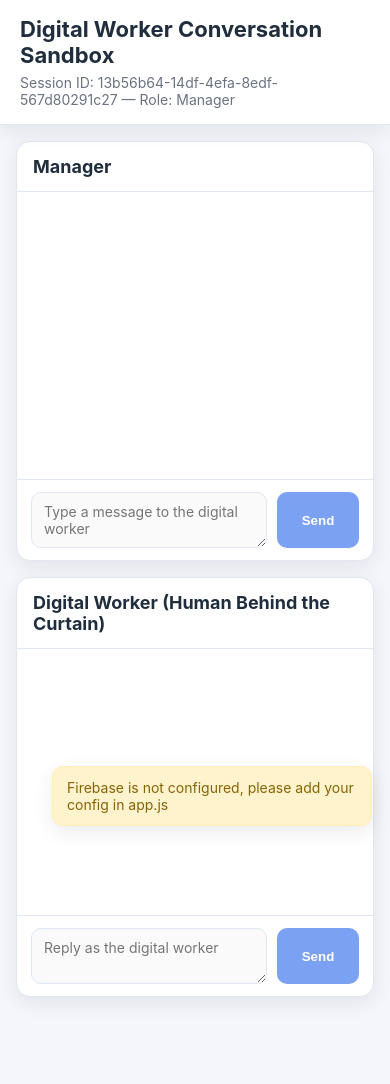
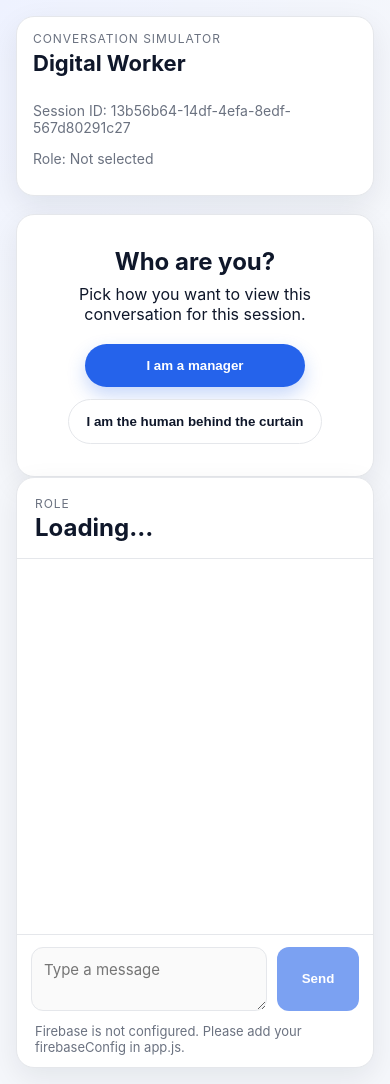
Before and after one commit to itsBrianCreates/hbc, a plain HTML site: page index.html in a window 390 px wide. Before the commit the page ends 1029 px from the top, so only its background shows below. Drawn offline with Linux system fonts and the light colour scheme.

Commit message:
Refactor chat app with role picker and single view

```diff
--- a/app.js
+++ b/app.js
@@ -1,25 +1,31 @@
 (function () {
-  const sessionSpan = document.getElementById('session-id');
-  const roleLabel = document.getElementById('role-label');
-  const managerHistory = document.getElementById('manager-history');
-  const operatorHistory = document.getElementById('operator-history');
-  const managerForm = document.getElementById('manager-form');
-  const operatorForm = document.getElementById('operator-form');
-  const managerInput = document.getElementById('manager-input');
-  const operatorInput = document.getElementById('operator-input');
-  const managerSend = document.getElementById('manager-send');
-  const operatorSend = document.getElementById('operator-send');
-  const configWarning = document.getElementById('config-warning');
-
-  // Utility: parse query params
-  const params = new URLSearchParams(window.location.search);
-  let sessionId = params.get('session');
-  const operatorFlag = params.get('operator') === '1';
-
   const ROLE_MANAGER = 'manager';
   const ROLE_WORKER = 'worker';
 
-  // Generate a simple session id if missing
+  const rolePicker = document.getElementById('role-picker');
+  const chooseManager = document.getElementById('choose-manager');
+  const chooseOperator = document.getElementById('choose-operator');
+  const chatSection = document.getElementById('chat');
+  const chatTitle = document.getElementById('chat-title');
+  const chatSubtitle = document.getElementById('chat-subtitle');
+  const chatEyebrow = document.getElementById('chat-eyebrow');
+  const messageList = document.getElementById('message-list');
+  const composerForm = document.getElementById('composer');
+  const messageInput = document.getElementById('message-input');
+  const sendButton = document.getElementById('send-button');
+  const sessionSpan = document.getElementById('session-id');
+  const roleLabel = document.getElementById('role-label');
+  const status = document.getElementById('status');
+
+  if (!rolePicker || !messageInput) {
+    console.error('Required DOM nodes missing.');
+    return;
+  }
+
+  // Session handling
+  const params = new URLSearchParams(window.location.search);
+  let sessionId = params.get('session');
+
   function generateSessionId() {
     if (crypto.randomUUID) return crypto.randomUUID();
     return 'session-' + Math.random().toString(36).slice(2, 10);
@@ -32,163 +38,178 @@
     history.replaceState(null, '', newUrl);
   }
 
-  // Persist role per URL in localStorage
-  const roleKey = `dw-role-${window.location.pathname}-${sessionId}`;
-  const storedRole = localStorage.getItem(roleKey);
-  const activeRole = operatorFlag ? ROLE_WORKER : ROLE_MANAGER;
-  if (!storedRole || storedRole !== activeRole) {
-    localStorage.setItem(roleKey, activeRole);
-  }
+  sessionSpan.textContent = sessionId;
 
-  sessionSpan.textContent = sessionId;
-  roleLabel.textContent = activeRole === ROLE_MANAGER ? 'Manager' : 'Operator';
+  const roleKey = `hbcRole:${sessionId}`;
+  let activeRole = localStorage.getItem(roleKey) || '';
 
-  function setRoleControls(role) {
-    const isManager = role === ROLE_MANAGER;
-    managerInput.placeholder = isManager
-      ? 'Type a message to the digital worker'
-      : 'Viewing as operator — manager input disabled here';
-    operatorInput.placeholder = isManager
-      ? 'Viewing as manager — operator input disabled here'
-      : 'Reply as the digital worker';
-
-    managerInput.disabled = !isManager;
-    managerSend.disabled = !isManager;
-    operatorInput.disabled = isManager;
-    operatorSend.disabled = isManager;
-  }
-
-  // Firebase configuration placeholder — replace with your project values
+  // Firebase config placeholder
   const firebaseConfig = {
+    // TODO: replace the placeholder values below with your Firebase project settings.
     apiKey: 'YOUR_API_KEY',
     authDomain: 'YOUR_AUTH_DOMAIN',
     projectId: 'YOUR_PROJECT_ID',
     storageBucket: 'YOUR_STORAGE_BUCKET',
     messagingSenderId: 'YOUR_MESSAGING_SENDER_ID',
-    appId: 'YOUR_APP_ID'
+    appId: 'YOUR_APP_ID',
   };
 
-  let db;
-  try {
-    if (!firebaseConfig.apiKey || firebaseConfig.apiKey === 'YOUR_API_KEY') {
-      throw new Error('Firebase config missing');
-    }
-    const app = firebase.initializeApp(firebaseConfig);
-    db = firebase.firestore(app);
-  } catch (err) {
-    configWarning.textContent = 'Firebase is not configured, please add your config in app.js';
-    configWarning.style.display = 'block';
-    disableInputs();
-    return;
+  let db = null;
+  let messagesRef = null;
+  let unsubscribe = null;
+
+  function firebaseReady() {
+    if (typeof firebase === 'undefined') return false;
+    if (!firebaseConfig.apiKey || firebaseConfig.apiKey === 'YOUR_API_KEY') return false;
+    return true;
   }
 
-  const messagesRef = db.collection('sessions').doc(sessionId).collection('messages');
+  function initializeFirebase() {
+    if (!firebaseReady()) {
+      status.textContent = 'Firebase is not configured. Please add your firebaseConfig in app.js.';
+      disableComposer();
+      return;
+    }
 
-  // Listen for changes
-  messagesRef.orderBy('timestamp', 'asc').onSnapshot((snapshot) => {
-    const messages = [];
-    snapshot.forEach((doc) => messages.push({ id: doc.id, ...doc.data() }));
-    renderHistory(messages);
-  }, (error) => {
-    console.error('Failed to listen to messages', error);
-  });
-
-  function renderHistory(messages) {
-    managerHistory.innerHTML = '';
-    operatorHistory.innerHTML = '';
-    messages.forEach((msg) => {
-      const managerBubble = createMessageBubble(msg, ROLE_MANAGER);
-      const operatorBubble = createMessageBubble(msg, ROLE_WORKER);
-      managerHistory.appendChild(managerBubble);
-      operatorHistory.appendChild(operatorBubble);
-    });
-    scrollToBottom(managerHistory);
-    scrollToBottom(operatorHistory);
+    try {
+      const app = firebase.initializeApp(firebaseConfig);
+      db = firebase.firestore(app);
+      messagesRef = db.collection('sessions').doc(sessionId).collection('messages');
+    } catch (err) {
+      console.error('Firebase init failed', err);
+      status.textContent = 'Unable to initialize Firebase. Check the console for details.';
+      disableComposer();
+    }
   }
 
-  function createMessageBubble(message, perspective) {
-    const bubble = document.createElement('div');
-    const isManager = message.role === ROLE_MANAGER;
-    const roleText = isManager ? 'Manager' : 'Digital Worker';
-    const bubbleRoleClass = (perspective === ROLE_MANAGER)
-      ? (isManager ? 'manager' : 'worker')
-      : (isManager ? 'worker' : 'manager');
+  function disableComposer() {
+    messageInput.disabled = true;
+    sendButton.disabled = true;
+  }
 
-    bubble.className = `message ${bubbleRoleClass}`;
+  function enableComposer() {
+    messageInput.disabled = false;
+    updateSendState();
+  }
 
-    const meta = document.createElement('div');
-    meta.className = 'meta';
-    const time = message.timestamp?.toDate ? message.timestamp.toDate() : new Date(message.timestamp || Date.now());
-    meta.innerHTML = `<span>${roleText}</span><span>${formatTime(time)}</span>`;
+  function setRole(role) {
+    activeRole = role;
+    localStorage.setItem(roleKey, role);
+    roleLabel.textContent = role === ROLE_MANAGER ? 'Manager' : 'Human behind the curtain';
 
-    const text = document.createElement('div');
-    text.className = 'body';
-    text.textContent = message.text;
+    chatEyebrow.textContent = role === ROLE_MANAGER ? 'Manager view' : 'Operator view';
+    chatTitle.textContent = role === ROLE_MANAGER ? 'Digital Worker' : 'Human Behind the Curtain';
+    chatSubtitle.textContent = role === ROLE_MANAGER
+      ? 'You are the manager. Ask the digital worker to perform tasks.'
+      : 'You are replying on behalf of the digital worker. Respond to the manager.';
 
-    bubble.appendChild(meta);
-    bubble.appendChild(text);
-    return bubble;
+    messageInput.placeholder = role === ROLE_MANAGER
+      ? 'Type a task or question for the digital worker'
+      : 'Reply to the manager as the digital worker (Shift+Enter for new line)';
+
+    rolePicker.hidden = true;
+    chatSection.hidden = false;
+    messageInput.focus();
+    enableComposer();
+    updateSendState();
   }
+
+  chooseManager.addEventListener('click', () => setRole(ROLE_MANAGER));
+  chooseOperator.addEventListener('click', () => setRole(ROLE_WORKER));
+
+  // Restore role or show picker
+  if (activeRole === ROLE_MANAGER || activeRole === ROLE_WORKER) {
+    setRole(activeRole);
+  } else {
+    rolePicker.hidden = false;
+    chatSection.hidden = true;
+  }
+
+  initializeFirebase();
 
   function formatTime(date) {
     return new Intl.DateTimeFormat([], {
       hour: 'numeric',
       minute: '2-digit',
       month: 'short',
-      day: 'numeric'
+      day: 'numeric',
     }).format(date);
   }
 
-  function scrollToBottom(container) {
-    container.scrollTop = container.scrollHeight;
+  function renderMessages(messages) {
+    messageList.innerHTML = '';
+    messages.forEach((msg) => {
+      const bubble = document.createElement('div');
+      const isManager = msg.role === ROLE_MANAGER;
+      const roleLabel = isManager ? 'Manager' : 'Digital Worker';
+      bubble.className = `message ${isManager ? 'manager' : 'worker'}`;
+
+      const meta = document.createElement('div');
+      meta.className = 'meta';
+      const timestamp = msg.timestamp?.toDate ? msg.timestamp.toDate() : new Date(msg.createdAt || Date.now());
+      meta.innerHTML = `<span>${roleLabel}</span><span>${formatTime(timestamp)}</span>`;
+
+      const body = document.createElement('div');
+      body.className = 'body';
+      body.textContent = msg.text;
+
+      bubble.appendChild(meta);
+      bubble.appendChild(body);
+      messageList.appendChild(bubble);
+    });
+    messageList.scrollTop = messageList.scrollHeight;
   }
 
-  async function sendMessage(role, text) {
+  function startListening() {
+    if (!messagesRef) return;
+    if (unsubscribe) unsubscribe();
+
+    unsubscribe = messagesRef
+      .orderBy('createdAt', 'asc')
+      .onSnapshot((snapshot) => {
+        const messages = [];
+        snapshot.forEach((doc) => messages.push({ id: doc.id, ...doc.data() }));
+        renderMessages(messages);
+      }, (err) => {
+        console.error('Failed to listen for messages', err);
+        status.textContent = 'Real-time updates are unavailable right now.';
+      });
+  }
+
+  startListening();
+
+  async function sendMessage(text) {
     const trimmed = text.trim();
-    if (!trimmed) return;
+    if (!trimmed || !messagesRef) return;
     const payload = {
       text: trimmed,
-      role,
-      timestamp: firebase.firestore.FieldValue.serverTimestamp()
+      role: activeRole === ROLE_MANAGER ? ROLE_MANAGER : ROLE_WORKER,
+      timestamp: firebase.firestore.FieldValue.serverTimestamp(),
+      createdAt: Date.now(),
     };
     await messagesRef.add(payload);
   }
 
-  function handleSubmit(event, role, textarea) {
-    event.preventDefault();
-    const value = textarea.value;
-    if (!value.trim()) return;
-    sendMessage(role, value).catch((err) => console.error('Send failed', err));
-    textarea.value = '';
-    updateButtonState();
-    textarea.focus();
+  function updateSendState() {
+    const hasText = messageInput.value.trim().length > 0;
+    sendButton.disabled = !hasText || messageInput.disabled;
   }
 
-  managerForm.addEventListener('submit', (e) => handleSubmit(e, ROLE_MANAGER, managerInput));
-  operatorForm.addEventListener('submit', (e) => handleSubmit(e, ROLE_WORKER, operatorInput));
-
-  function updateButtonState() {
-    managerSend.disabled = managerSend.disabled || !managerInput.value.trim();
-    operatorSend.disabled = operatorSend.disabled || !operatorInput.value.trim();
-  }
-
-  [managerInput, operatorInput].forEach((input) => {
-    input.addEventListener('input', updateButtonState);
-    input.addEventListener('keydown', (e) => {
-      if (e.key === 'Enter' && !e.shiftKey) {
-        e.preventDefault();
-        const form = input === managerInput ? managerForm : operatorForm;
-        form.requestSubmit();
-      }
-    });
+  composerForm.addEventListener('submit', (e) => {
+    e.preventDefault();
+    const value = messageInput.value;
+    if (!value.trim()) return;
+    sendMessage(value).catch((err) => console.error('Send failed', err));
+    messageInput.value = '';
+    updateSendState();
+    messageInput.focus();
   });
 
-  function disableInputs() {
-    [managerInput, operatorInput, managerSend, operatorSend].forEach((el) => {
-      el.disabled = true;
-    });
-  }
-
-  setRoleControls(activeRole);
-  updateButtonState();
+  messageInput.addEventListener('input', updateSendState);
+  messageInput.addEventListener('keydown', (e) => {
+    if (e.key === 'Enter' && !e.shiftKey) {
+      e.preventDefault();
+      composerForm.requestSubmit();
+    }
+  });
 })();
--- a/index.html
+++ b/index.html
@@ -3,42 +3,57 @@
 <head>
   <meta charset="UTF-8">
   <meta name="viewport" content="width=device-width, initial-scale=1.0">
-  <title>Digital Worker - Manager & Operator</title>
+  <title>Digital Worker Chat</title>
   <link rel="stylesheet" href="styles.css">
   <!-- Firebase SDKs -->
   <script src="https://www.gstatic.com/firebasejs/10.12.2/firebase-app-compat.js"></script>
   <script src="https://www.gstatic.com/firebasejs/10.12.2/firebase-firestore-compat.js"></script>
 </head>
 <body>
+  <div class="app-shell">
     <header class="topbar">
-    <h1>Digital Worker Conversation Sandbox</h1>
-    <p class="session-info">Session ID: <span id="session-id">…</span> — Role: <span id="role-label">…</span></p>
+      <div>
+        <p class="eyebrow">Conversation Simulator</p>
+        <h1>Digital Worker</h1>
+      </div>
+      <div class="session-meta">
+        <p>Session ID: <span id="session-id">…</span></p>
+        <p>Role: <span id="role-label">Not selected</span></p>
+      </div>
     </header>
-  <main class="layout">
-    <section class="panel" aria-label="Manager panel">
-      <header class="panel__header">
-        <h2>Manager</h2>
-      </header>
-      <div class="history" id="manager-history" aria-live="polite"></div>
-      <form class="composer" id="manager-form">
-        <textarea id="manager-input" placeholder="Type a message to the digital worker" rows="2"></textarea>
-        <button type="submit" id="manager-send" disabled>Send</button>
-      </form>
+
+    <main>
+      <section id="role-picker" class="role-picker" aria-label="Choose your role">
+        <div class="role-card">
+          <h2>Who are you?</h2>
+          <p class="muted">Pick how you want to view this conversation for this session.</p>
+          <div class="role-actions">
+            <button id="choose-manager" class="pill">I am a manager</button>
+            <button id="choose-operator" class="pill secondary">I am the human behind the curtain</button>
+          </div>
+        </div>
       </section>
 
-    <section class="panel" aria-label="Operator panel">
-      <header class="panel__header">
-        <h2>Digital Worker (Human Behind the Curtain)</h2>
+      <section id="chat" class="chat" hidden>
+        <header class="chat__header">
+          <div>
+            <p class="eyebrow" id="chat-eyebrow">Role</p>
+            <h2 id="chat-title">Loading…</h2>
+          </div>
+          <p class="muted" id="chat-subtitle"></p>
         </header>
-      <div class="history" id="operator-history" aria-live="polite"></div>
-      <form class="composer" id="operator-form">
-        <textarea id="operator-input" placeholder="Reply as the digital worker" rows="2"></textarea>
-        <button type="submit" id="operator-send" disabled>Send</button>
+
+        <div id="message-list" class="history" aria-live="polite"></div>
+
+        <form id="composer" class="composer">
+          <textarea id="message-input" placeholder="Type a message" rows="2"></textarea>
+          <button type="submit" id="send-button" disabled>Send</button>
         </form>
+
+        <div class="status" id="status"></div>
       </section>
     </main>
-
-  <div class="toast" id="config-warning" role="alert" aria-live="assertive"></div>
+  </div>
 
   <script src="app.js"></script>
 </body>
--- a/styles.css
+++ b/styles.css
@@ -1,99 +1,163 @@
 :root {
-  --bg: #f4f6fb;
+  --bg: #f5f7fb;
   --panel: #ffffff;
-  --border: #e0e6f2;
-  --text: #1f2d3d;
+  --border: #e5e7eb;
+  --text: #0f172a;
   --muted: #6b7280;
+  --primary: #2563eb;
+  --secondary: #0ea5e9;
   --manager: #2563eb;
   --worker: #10b981;
   --radius: 12px;
-  --shadow: 0 6px 20px rgba(0, 0, 0, 0.08);
+  --shadow: 0 10px 30px rgba(15, 23, 42, 0.08);
 }
 
 * { box-sizing: border-box; }
+
 body {
   margin: 0;
   font-family: 'Inter', system-ui, -apple-system, sans-serif;
-  background: var(--bg);
+  background: radial-gradient(circle at top left, #eef2ff, transparent 40%), var(--bg);
   color: var(--text);
+  min-height: 100vh;
+}
+
+.app-shell {
+  max-width: 860px;
+  margin: 0 auto;
+  padding: 16px;
 }
 
 .topbar {
-  padding: 16px 20px;
   background: var(--panel);
-  border-bottom: 1px solid var(--border);
+  border: 1px solid var(--border);
+  border-radius: 18px;
+  padding: 14px 16px;
+  display: flex;
+  align-items: center;
+  justify-content: space-between;
+  gap: 12px;
   box-shadow: var(--shadow);
-  position: sticky;
-  top: 0;
-  z-index: 5;
+  margin-bottom: 18px;
 }
 
 .topbar h1 {
-  margin: 0 0 6px;
+  margin: 4px 0 0;
   font-size: 22px;
 }
 
-.session-info {
+.eyebrow {
+  font-size: 12px;
+  letter-spacing: 0.08em;
+  text-transform: uppercase;
+  color: var(--muted);
   margin: 0;
+}
+
+.session-meta {
+  text-align: right;
   color: var(--muted);
   font-size: 14px;
 }
 
-.layout {
-  max-width: 1200px;
-  margin: 16px auto 32px;
-  padding: 0 16px;
-  display: grid;
-  grid-template-columns: repeat(auto-fit, minmax(320px, 1fr));
-  gap: 16px;
+main {
+  position: relative;
 }
 
-.panel {
+.role-picker {
   background: var(--panel);
   border: 1px solid var(--border);
-  border-radius: 14px;
+  border-radius: 18px;
+  padding: 32px 24px;
+  box-shadow: var(--shadow);
+  text-align: center;
+}
+
+.role-card h2 {
+  margin: 0 0 8px;
+}
+
+.role-card .muted {
+  margin: 0 0 20px;
+}
+
+.role-actions {
   display: flex;
   flex-direction: column;
-  height: 70vh;
-  min-height: 500px;
-  box-shadow: var(--shadow);
+  gap: 12px;
+  align-items: center;
 }
 
-.panel__header {
-  padding: 14px 16px;
+.pill {
+  border: none;
+  border-radius: 999px;
+  padding: 14px 18px;
+  font-weight: 600;
+  background: var(--primary);
+  color: #fff;
+  cursor: pointer;
+  min-width: 220px;
+  box-shadow: 0 8px 18px rgba(37, 99, 235, 0.25);
+  transition: transform 0.12s ease, box-shadow 0.12s ease, opacity 0.2s ease;
+}
+
+.pill.secondary {
+  background: #fff;
+  color: var(--text);
+  border: 1px solid var(--border);
+  box-shadow: none;
+}
+
+.pill:hover:not(:disabled) {
+  transform: translateY(-1px);
+  box-shadow: 0 8px 20px rgba(37, 99, 235, 0.3);
+}
+
+.pill:disabled {
+  opacity: 0.6;
+  cursor: not-allowed;
+}
+
+.chat {
+  background: var(--panel);
+  border: 1px solid var(--border);
+  border-radius: 18px;
+  box-shadow: var(--shadow);
+  display: flex;
+  flex-direction: column;
+  min-height: 70vh;
+}
+
+.chat__header {
+  padding: 18px 18px 10px;
   border-bottom: 1px solid var(--border);
 }
 
-.panel__header h2 {
+.chat__header h2 {
+  margin: 2px 0 6px;
+}
+
+.chat__header .muted {
   margin: 0;
-  font-size: 18px;
 }
 
 .history {
-  padding: 16px;
+  padding: 18px;
+  flex: 1;
   overflow-y: auto;
-  flex: 1;
   display: flex;
   flex-direction: column;
-  gap: 10px;
+  gap: 12px;
 }
 
 .message {
-  max-width: 75%;
+  max-width: 80%;
   padding: 12px 14px;
   border-radius: var(--radius);
   position: relative;
   line-height: 1.45;
   box-shadow: 0 4px 10px rgba(0, 0, 0, 0.06);
-}
-
-.message .meta {
-  display: flex;
-  justify-content: space-between;
-  align-items: center;
-  margin-bottom: 6px;
-  font-size: 12px;
-  color: var(--muted);
+  background: #f8fafc;
 }
 
 .message.manager {
@@ -105,15 +169,24 @@ body {
 
 .message.worker {
   margin-right: auto;
-  background: linear-gradient(135deg, #34d399, #059669);
+  background: linear-gradient(135deg, #34d399, #10b981);
   color: #0b1f17;
   border-bottom-left-radius: 4px;
 }
 
-.message.manager .meta,
-.message.worker .meta {
-  color: rgba(255, 255, 255, 0.85);
+.meta {
+  display: flex;
+  justify-content: space-between;
+  align-items: center;
+  margin-bottom: 6px;
+  font-size: 12px;
+  color: var(--muted);
 }
+
+.message.manager .meta { color: rgba(255, 255, 255, 0.85); }
+.message.worker .meta { color: rgba(0, 0, 0, 0.6); }
+
+.body { white-space: pre-wrap; }
 
 .composer {
   border-top: 1px solid var(--border);
@@ -126,26 +199,26 @@ body {
 textarea {
   width: 100%;
   resize: vertical;
-  min-height: 48px;
-  max-height: 160px;
-  padding: 10px 12px;
-  border-radius: 10px;
+  min-height: 52px;
+  max-height: 180px;
+  padding: 12px;
+  border-radius: 12px;
   border: 1px solid var(--border);
   font-family: inherit;
-  font-size: 14px;
+  font-size: 15px;
 }
 
 textarea:focus {
-  outline: 2px solid var(--manager);
-  border-color: var(--manager);
+  outline: 2px solid var(--primary);
+  border-color: var(--primary);
 }
 
 button[type="submit"] {
   min-width: 82px;
-  padding: 12px 14px;
-  border-radius: 10px;
+  padding: 12px 16px;
+  border-radius: 12px;
   border: none;
-  background: var(--manager);
+  background: var(--primary);
   color: #fff;
   font-weight: 600;
   cursor: pointer;
@@ -163,28 +236,19 @@ button[type="submit"]:disabled {
   box-shadow: none;
 }
 
-.toast {
-  position: fixed;
-  bottom: 18px;
-  right: 18px;
-  background: #fff3cd;
-  border: 1px solid #ffeeba;
-  color: #856404;
-  padding: 12px 14px;
-  border-radius: 10px;
-  box-shadow: var(--shadow);
-  font-size: 14px;
-  display: none;
-  max-width: 320px;
+.status {
+  padding: 0 18px 12px;
+  color: var(--muted);
+  font-size: 13px;
 }
 
-@media (max-width: 768px) {
-  .panel {
-    height: auto;
-    min-height: 420px;
+@media (max-width: 640px) {
+  .topbar {
+    flex-direction: column;
+    align-items: flex-start;
   }
 
-  .message {
-    max-width: 100%;
-  }
+  .session-meta { text-align: left; }
+
+  .message { max-width: 100%; }
 }
```
Lines whose indentation alone changed are shown as unchanged.
